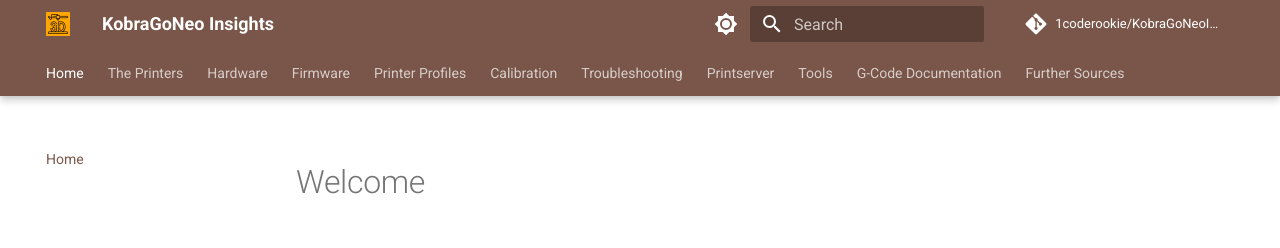
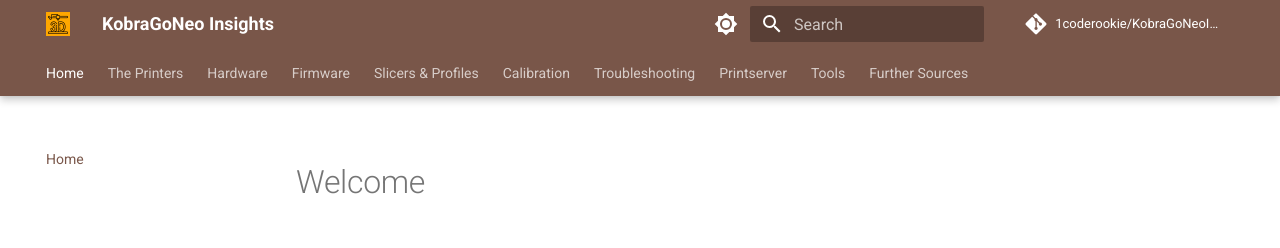
Before and after one commit to 1coderookie/KobraGoNeoInsights, an MkDocs documentation site: the page built from docs/index.md, in a window 1280 px wide. Shown: the top 248 px of the page. Built offline with MkDocs 1.6.1 and Material for MkDocs 9.7.7, drawn with Linux system fonts in a browser that asks for light colours; comment, search, counter and statistics services are not loaded.

Commit message:
Update mkdocs.yml

```diff
--- a/mkdocs.yml
+++ b/mkdocs.yml
@@ -141,10 +141,9 @@ nav:
     - Introduction: 'firmware/introduction.md'
     - Stock Firmware (Marlin Based): 'firmware/fw_marlin.md'
     - Klipper (MOD): 'firmware/fw_klipper.md'
-  - Printer Profiles: 'profiles.md'
+  - Slicers & Profiles: 'profiles.md'
   - Calibration: 'calibration.md'
   - Troubleshooting: 'troubleshooting.md'
   - Printserver: 'printserver.md'
   - Tools: 'tools.md'
-  - G-Code Documentation: 'gcode_doc.md'
   - Further Sources: 'further_sources.md'
```
